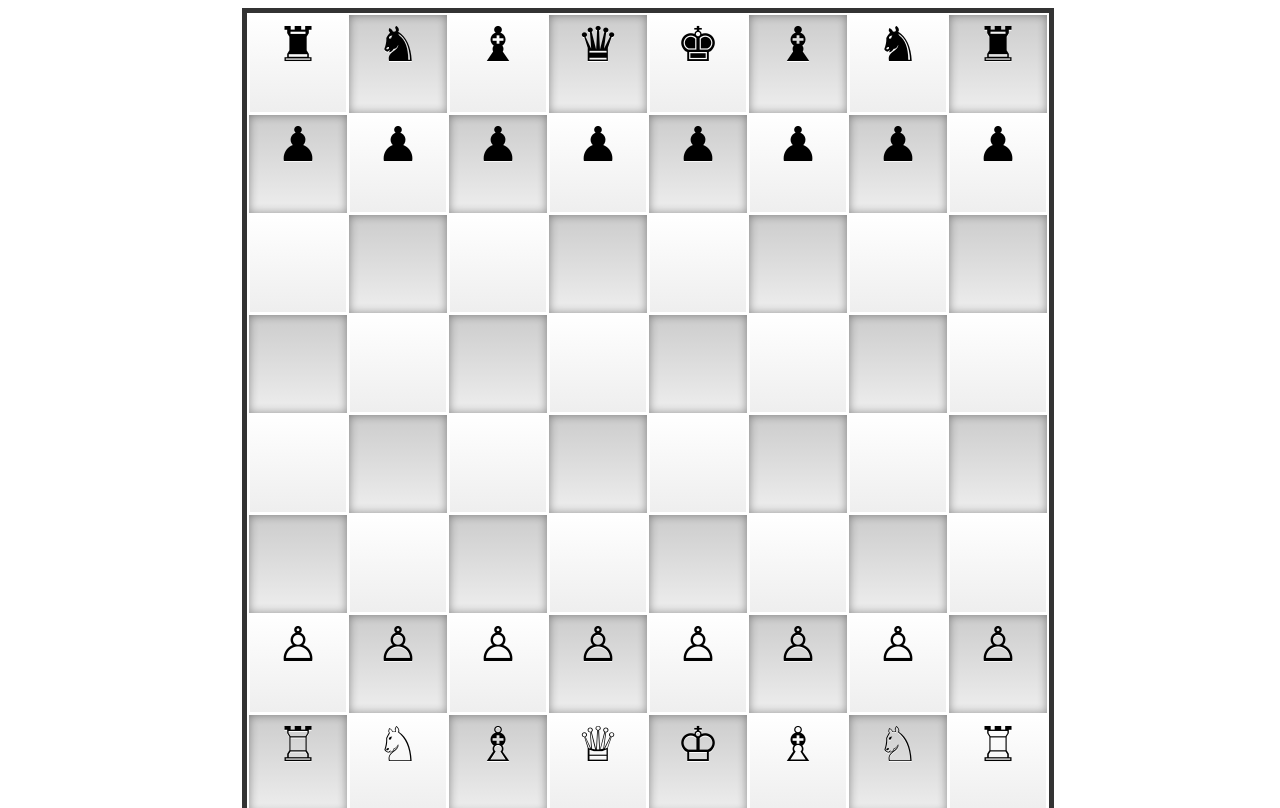
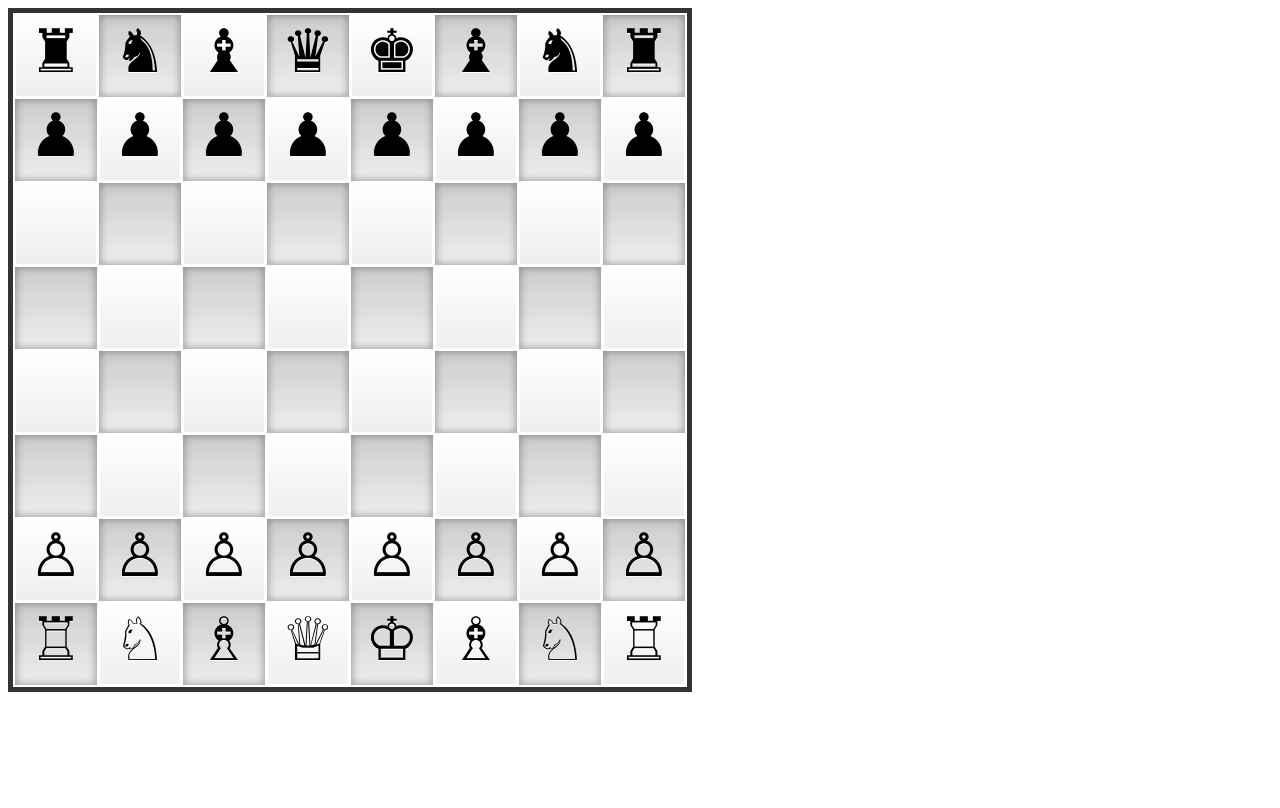
Before and after one commit to indeecjo/ChessApp, a plain HTML site: page index.html in a window 1280 px wide. Drawn offline with nearby package versions, Linux system fonts and the light colour scheme.

Commit message:
Back to black
Reverting to on b4 css tricks

```diff
--- a/css/board.css
+++ b/css/board.css
@@ -3,21 +3,8 @@ All the credit for the design goes to  this awesome blog http://designindevelopm
 Specificaly : http://designindevelopment.com/css/css3-chess-board/
 */
 
-body, html {
- 	height:100vh;
-	width:100vw;
-	overflow: hidden;
-}
 
-.chess_board {
-	border:5px solid #333;
-	cursor:auto;
-  	max-width: 90vh;
-  	max-height: 90vh;
-  	margin:0 auto;
-   	position: relative;
- }
-
+.chess_board { border:5px solid #333;cursor:auto; }
 .chess_board td {
 	background:#fff;
 	background:-moz-linear-gradient(top, #fff, #eee);
@@ -25,10 +12,10 @@ body, html {
 	box-shadow:inset 0 0 0 1px #fff;
 	-moz-box-shadow:inset 0 0 0 1px #fff;
 	-webkit-box-shadow:inset 0 0 0 1px #fff;
-	height:12.5%;
+	height:80px;
 	text-align:center;
 	vertical-align:middle;
-	width:12.5%;
+	width:80px;
 }
 .chess_board tr:nth-child(odd) td:nth-child(even),
 .chess_board tr:nth-child(even) td:nth-child(odd) {
@@ -40,24 +27,21 @@ body, html {
 	-webkit-box-shadow:inset 0 0 10px rgba(0,0,0,.4);
 }
 
-.chess_board span {
+.chess_board .cell {
 	color:#000;
 	display:block;
-	font-size:3em;
-	height:100%;
+	font-size:60px;
+	height:80px;
 	position:relative;
-	text-align: center;
 	text-decoration:none;
 	text-shadow:0 1px #fff;
-	width:100%;
-	min-height: 2em;
-	min-width: 2em;
+	width:80px;
 }
 
-
-piece{
+.piece{
 	cursor:pointer;
 }
+
 
 .chess_board{
 	-webkit-touch-callout: none;
@@ -71,6 +55,8 @@ piece{
 div#promoteDialog{
 	display: none;
 }
+
+
 
 /* -----------Smartphone View----------- */
 @media only screen and (max-width : 480px)   {
@@ -92,3 +78,10 @@ div#promoteDialog{
 }
 
 }
+
+/* -----------Tablet View----------- */
+@media only screen and (max-width : 650px) and (min-width : 481px)   {
+
+   /* All your tablet rules go inside here */
+
+}
--- a/index.html
+++ b/index.html
@@ -10,9 +10,9 @@
 			<table id="chess_board" class="chess_board">
 				<tr  ng-repeat="row in board.physicalBoard.getMatrix()" >
 					<td ng-repeat="cell in row" >
-						<span cell>
-							<piece ng-if="cell.piece"/>
-						</span>
+						<div cell class="cell">
+							<div class="wrapup" > <div piece class="piece" ng-if="cell.piece"/></div>
+						</div>
 					</td>
 				</tr>
 			</table>
```
